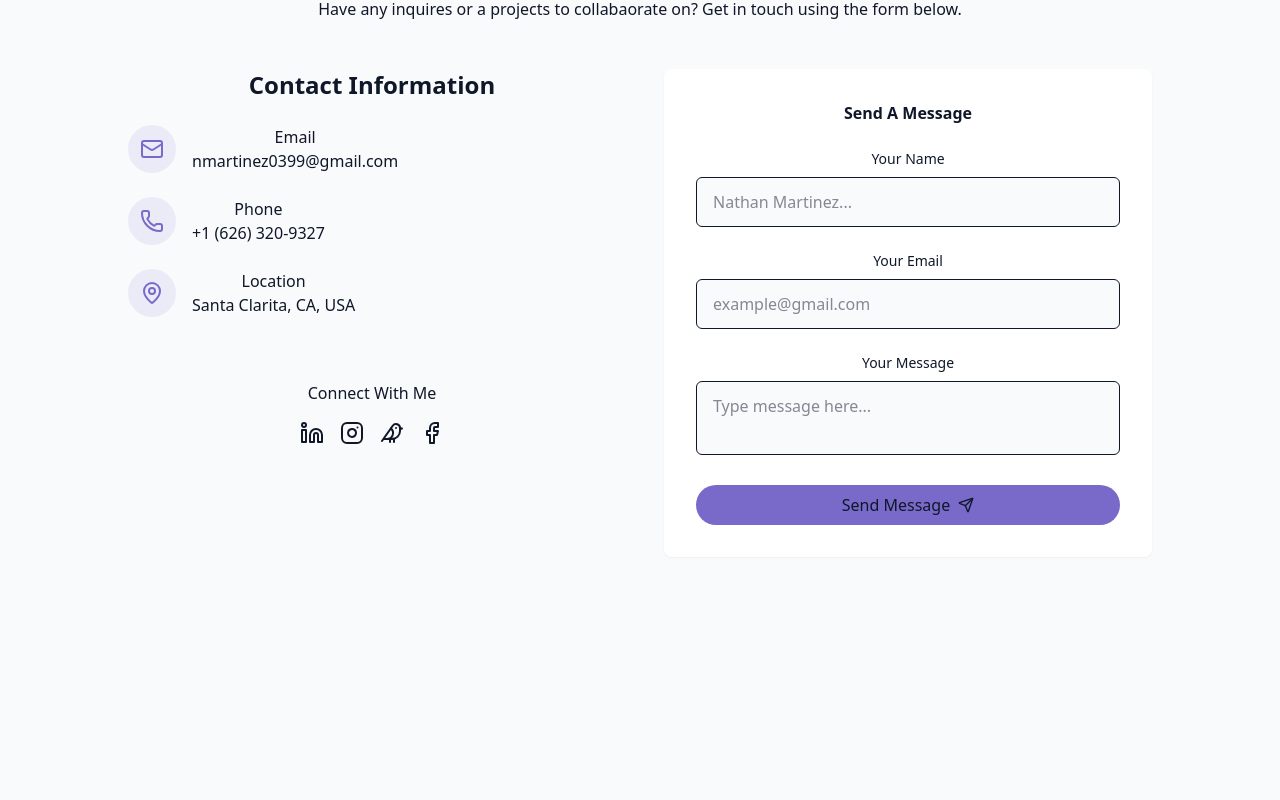
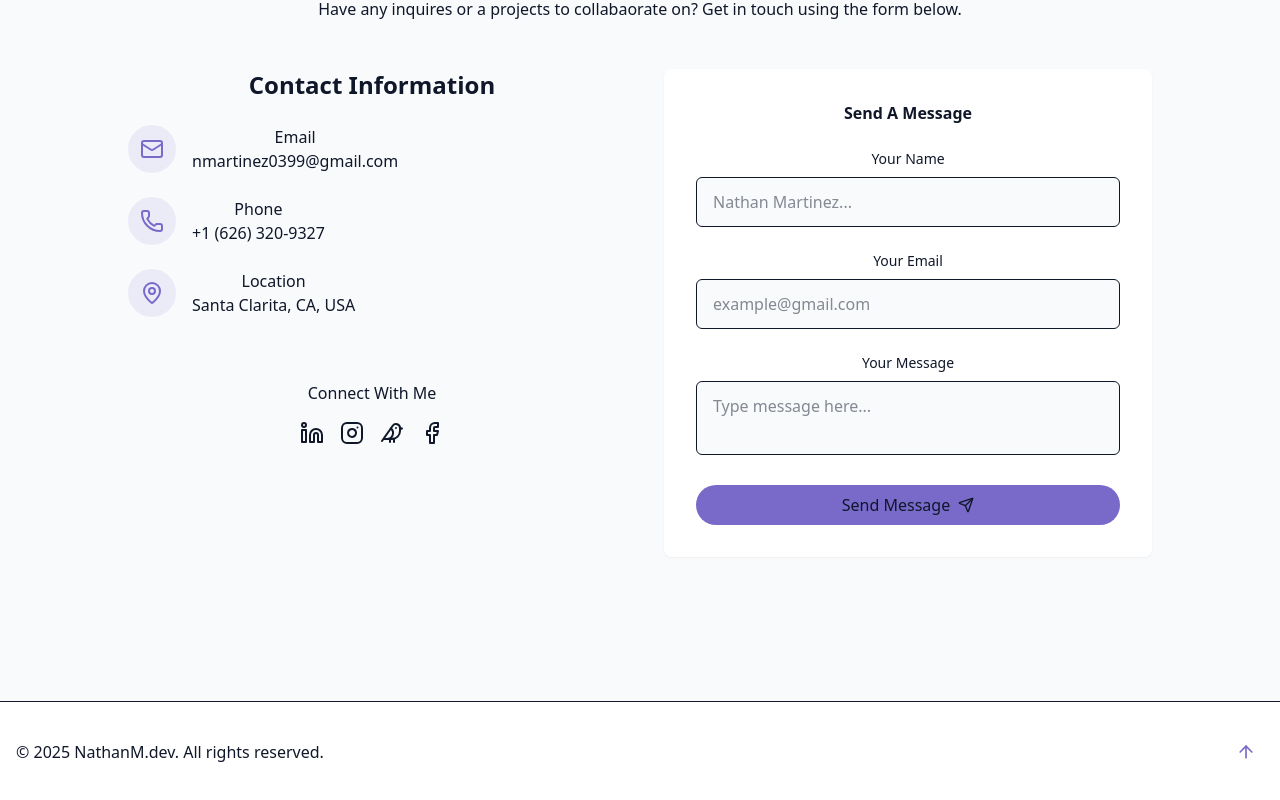
Before and after one commit to NMartinez0399/portfolio-website, a React (Vite) app: page / in a window 1280 px wide. Shown: the part 3431-4231 px from the top of the page. Before the commit the page ends 4084 px from the top, so only its background shows below. Built offline with nearby package versions, Linux system fonts and the light colour scheme.

Commit message:
added Footer

```diff
--- /dev/null
+++ b/src/components/Footer.jsx
@@ -0,0 +1,18 @@
+import { ArrowUp } from "lucide-react";
+
+export const Footer = () => {
+    return (
+        <footer className='py-12 px-4 bg-card relative border-t border-border mt-12 pt-8 flex flex-wrap justify-between items-center'>
+            <p className='text-small text-muted-foreground'>
+                &copy; {new Date().getFullYear()} NathanM.dev. All rights reserved.
+            </p>
+
+            <a
+                href='#hero'
+                className='p-2 rounded-full bg-primary-10 hover:bg-primary/20 text-primary transition-colors'
+            >
+                <ArrowUp size={20} />
+            </a>
+        </footer>
+    );
+}
--- a/src/pages/Home.jsx
+++ b/src/pages/Home.jsx
@@ -6,6 +6,7 @@
 import { SkillsSection } from "../components/SkillsSection";
 import { ProjectsSection } from "../components/ProjectsSection";
 import { ContactSection } from "../components/ContactSection";
+import { Footer } from "../components/Footer";
 
 export const Home = () => {
     return (
@@ -30,6 +31,7 @@
             </main>
 
             {/* Footer */}
+            <Footer />
         </div>
     );
 };
```
